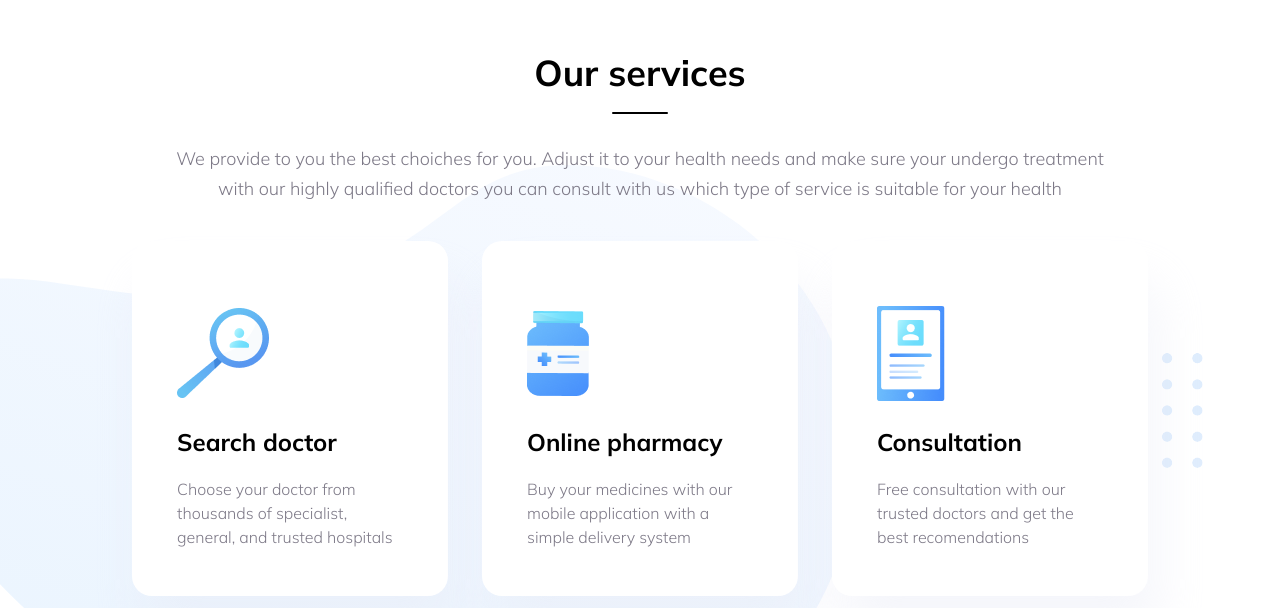
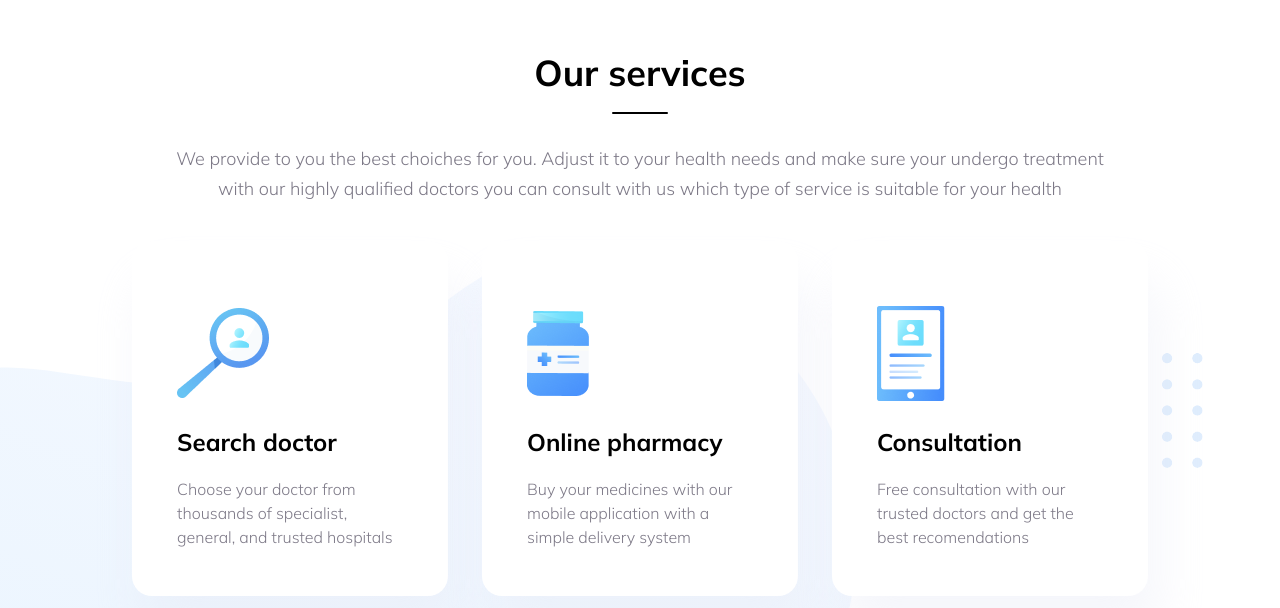
Before and after one commit to miller722/Portfolio, a plain HTML site: page index.html in a window 1280 px wide. Shown: the part 902-1510 px from the top of the page. Drawn offline with nearby package versions, Linux system fonts and the light colour scheme.

Commit message:
update parallax

```diff
--- a/index.html
+++ b/index.html
@@ -104,7 +104,7 @@
         </div>
       </section>
       <section id="services" class="section-services">
-        <div class="rellax rellax-services__one" data-rellax-speed="-3">
+        <div class="rellax rellax-services__one" data-rellax-speed="-1">
           <img src="./img/services-section/services-bg-element.svg" alt="" />
         </div>
         <div class="rellax rellax-services__two" data-rellax-speed="-1">
--- a/scss/components/_rellax.scss
+++ b/scss/components/_rellax.scss
@@ -11,7 +11,7 @@
   &-services {
     &__one {
       position: absolute;
-      top: -8%;
+      top: -1%;
       left: -10%;
       z-index: -1;
       @media (max-width: 768px) {
@@ -69,7 +69,7 @@
       }
       &__two {
         position: absolute;
-        top: 45%;
+        top: 50%;
         right: -5%;
         z-index: -1;
         @media (max-width: 1024px) {
```
Also changed, not shown: styles-dist.css, styles.css.
